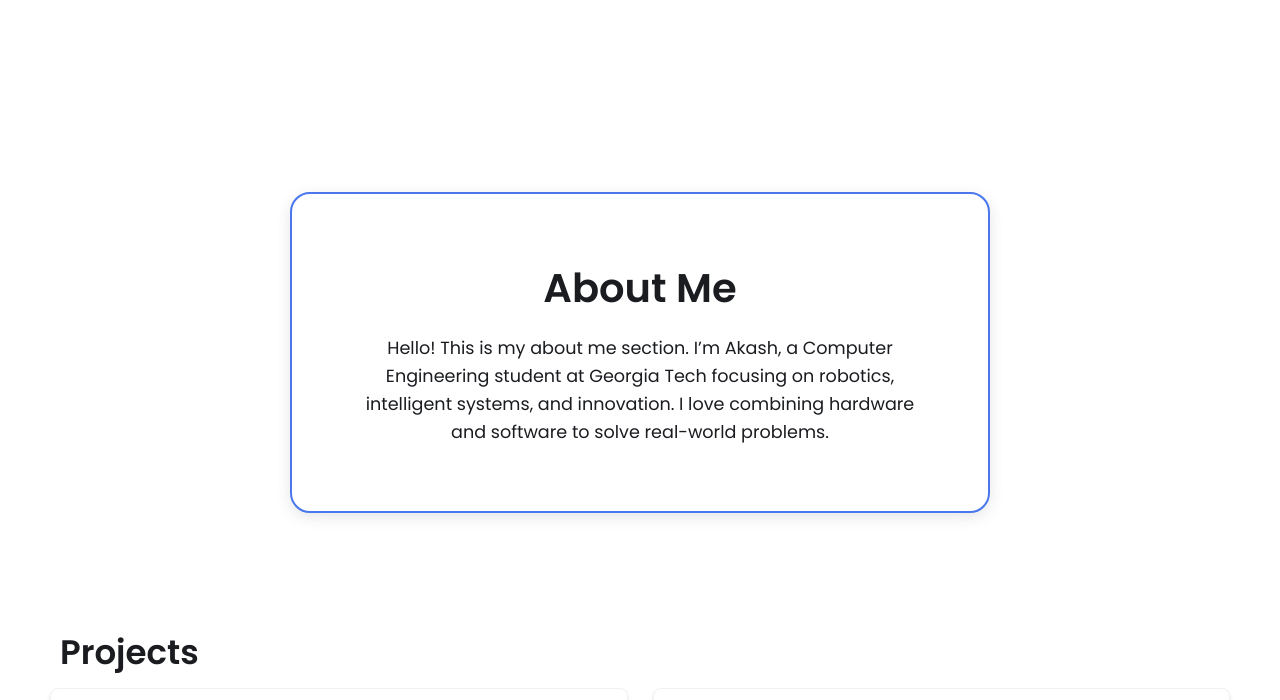
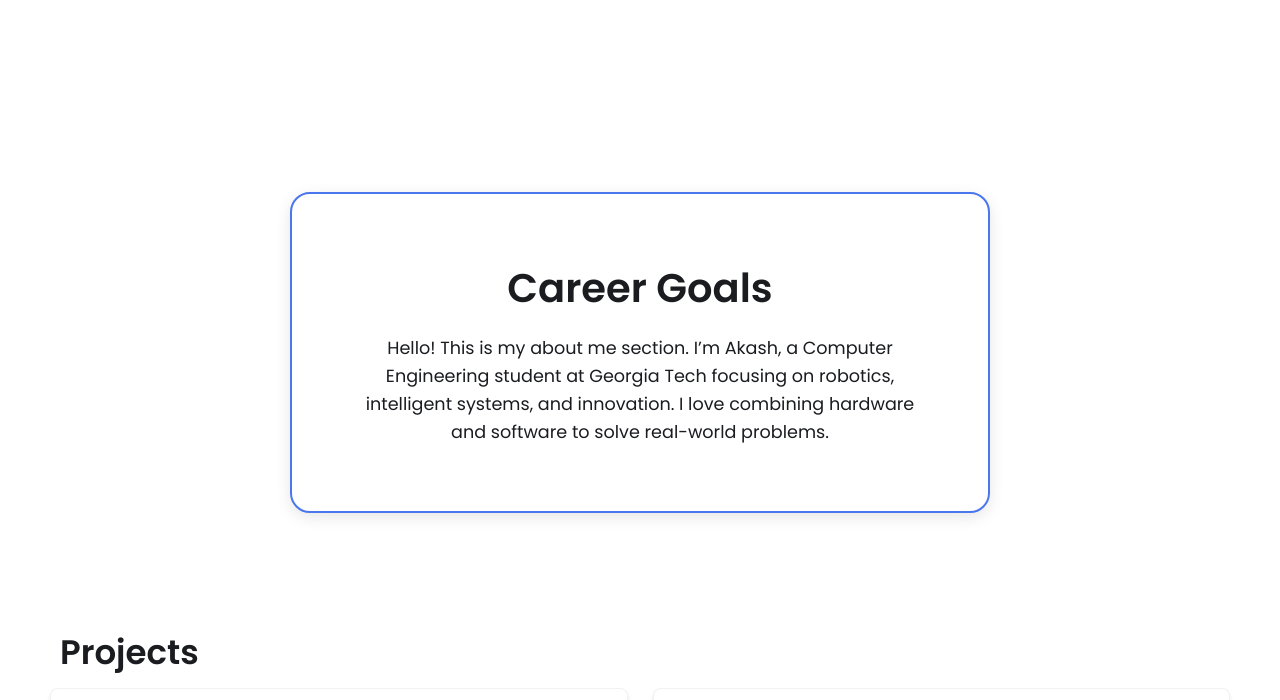
Before and after one commit to TheAkashSinghal/TheAkashSinghal.github.io, a Jekyll site: the page built from index.html, in a window 1280 px wide and 900 px high, scrolled down 905 px, cut to the strip 0-700 px from the top of the window. Built offline with Jekyll 4.4.1, drawn with Linux system fonts in a browser that asks for light colours.

Commit message:
Career Goals

```diff
--- a/index.html
+++ b/index.html
@@ -18,7 +18,7 @@ layout: wrapper
 <!-- About me -->
 <section id="aboutme" class="about-section">
   <div class="about-container">
-    <h1>About Me</h1>
+    <h1>Career Goals</h1>
     <p>
       Hello! This is my about me section. I’m Akash, a Computer Engineering student at
       Georgia Tech focusing on robotics, intelligent systems, and innovation.
```
